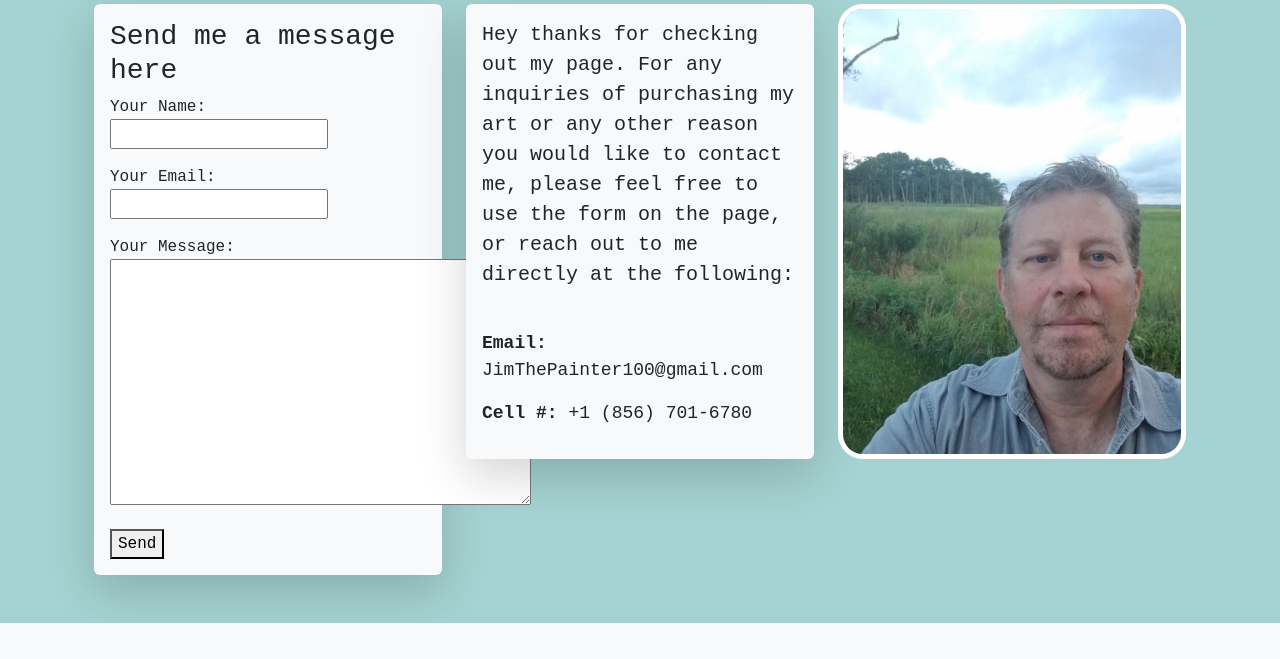
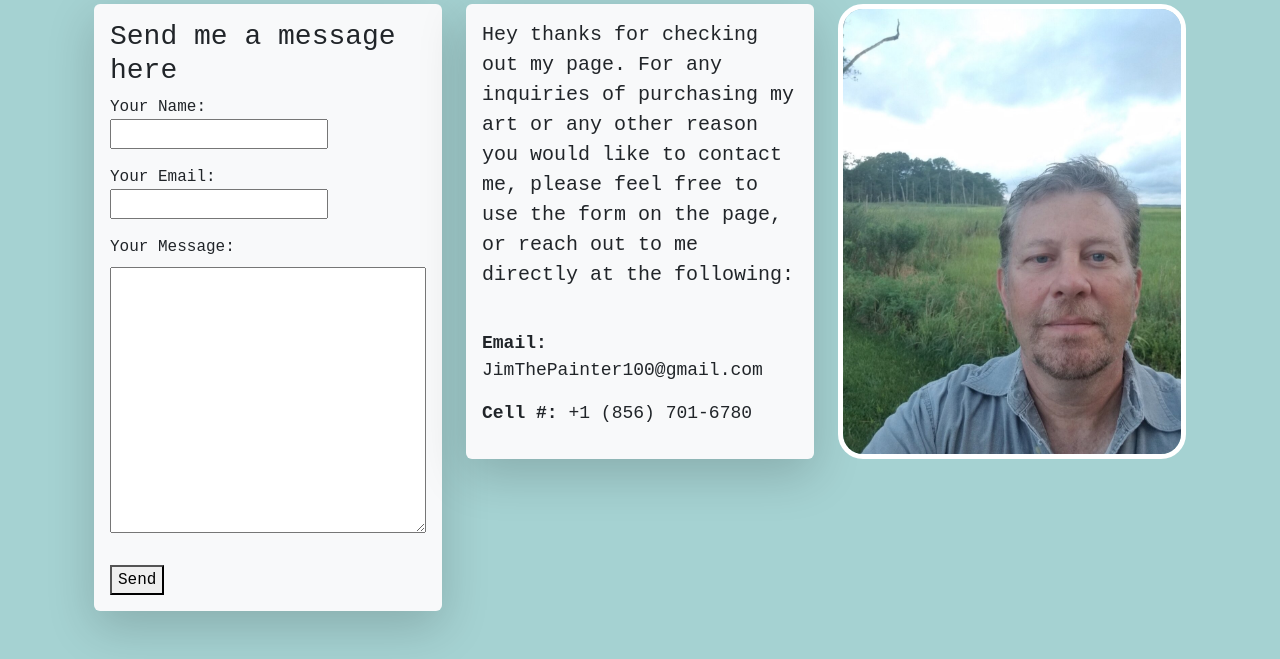
Before and after one commit to Eric-Militello/Jim-the-Artist-Django, a Django app: page /contact in a window 1280 px wide. Shown: the part 233-892 px from the top of the page. Before the commit the page ends 856 px from the top, so only its background shows below. Run offline with Django 4.2, Linux system fonts and the light colour scheme.

Commit message:
message box on contact form does not overhang anymore

```diff
--- a/jimTheArtist/static/css/style.css
+++ b/jimTheArtist/static/css/style.css
@@ -67,6 +67,13 @@ body {
   }
 
 
+  textarea {
+    width: 100%;
+    max-width: 100%;
+    padding: 12px 20px;
+    margin: 8px 0;
+    resize: vertical;
+  }
 
 
 
```
